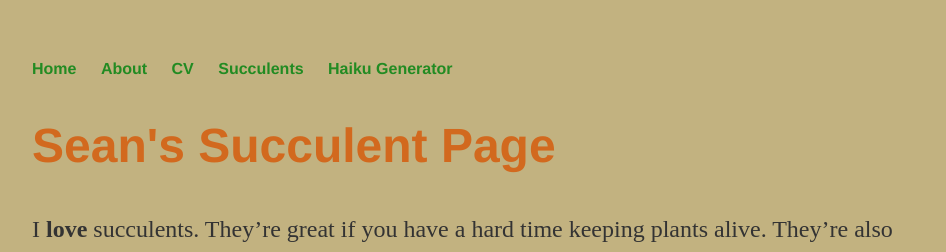
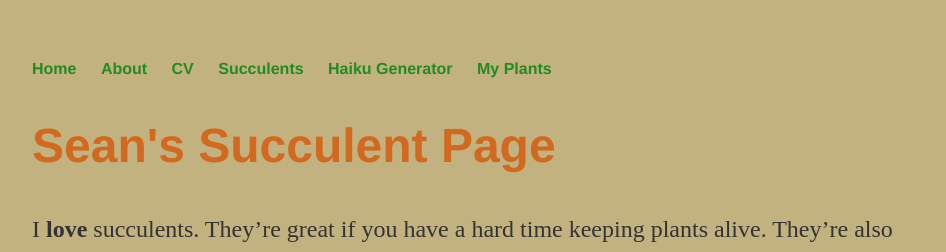
Before and after one commit to SeanEFletcher/SeanEFletcher.github.io, a Jekyll site: the page plants/index.html, which Jekyll copies as it is, in a window 1280 px wide and 900 px high. Shown: the top 252 px of the window, without its empty margins (160-1106 px from the left). Built offline with Jekyll 4.4.1, drawn with Linux system fonts in a browser that asks for light colours.

Commit message:
Update index.html

```diff
--- a/plants/index.html
+++ b/plants/index.html
@@ -12,6 +12,8 @@
         		<li><a href="/cv">CV</a></li>
         		<li><a href="/plants">Succulents</a></li>
 			<li><a href="/haiku">Haiku Generator</a></li>
+			<li><a href="/photoscroll">My Plants</a></li>
+
     		</ul>
 		</nav>
 		<div class="container">
```
